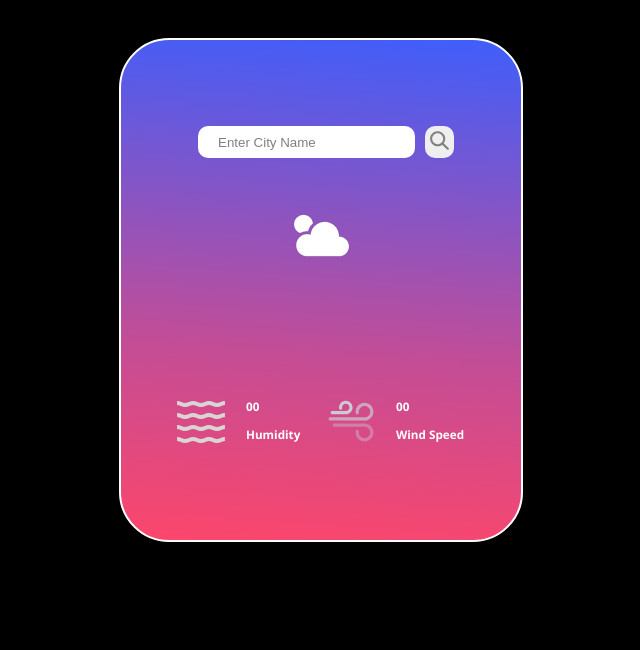
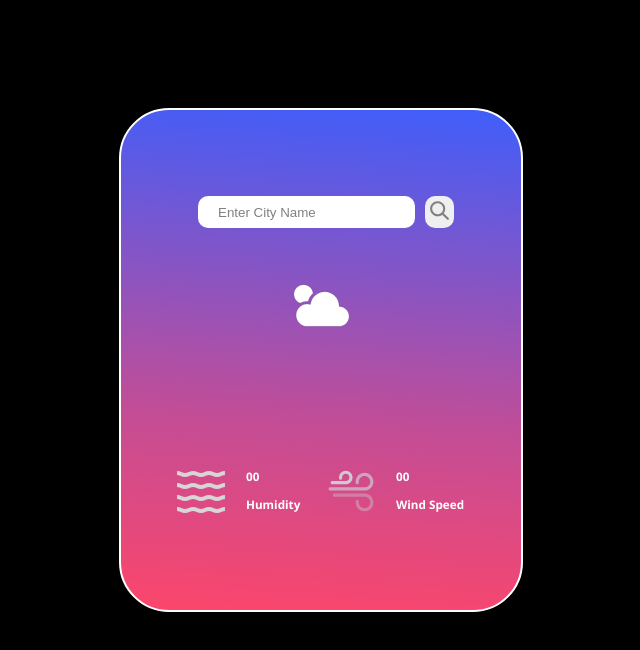
Before and after one commit to npm-i-Daniel/weather-App, a plain HTML site: page index.html in a window 1280 px wide. Shown: the whole page, without its empty margins (319-959 px from the left). Drawn offline with Linux system fonts and the light colour scheme; no server answers.

Commit message:
first change

```diff
--- a/index.html
+++ b/index.html
@@ -17,7 +17,7 @@
         width: 400px;
         height: 500px;
         position: relative;
-        top: 30px;
+        top: 100px;
         display: flex;
         flex-direction: column;
         justify-content: center;
```
